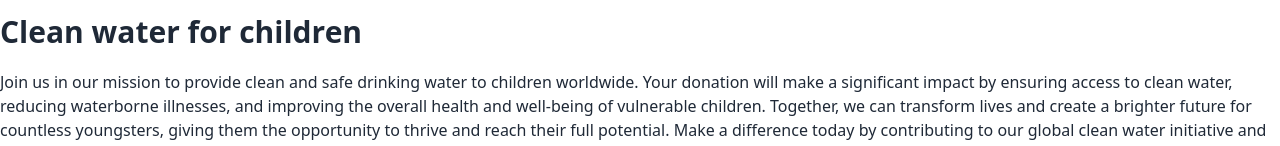
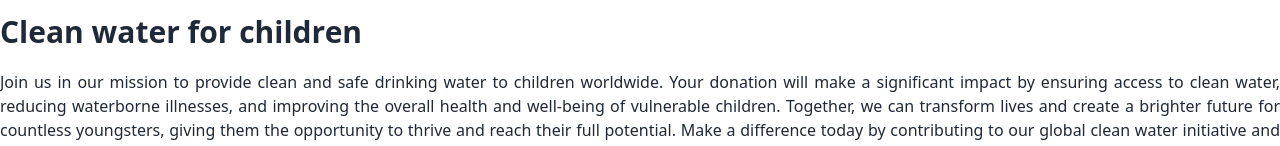
Before and after one commit to PIYAS137/Basic_Donation_Campaign, a React (Vite) app: page /view/1 in a window 1280 px wide. Shown: the part 862-1008 px from the top of the page. Built offline with nearby package versions, Linux system fonts and the light colour scheme.

Commit message:
add dynamic page with data passign functionality

```diff
--- a/src/pages/ViewDetails.jsx
+++ b/src/pages/ViewDetails.jsx
@@ -17,7 +17,7 @@
             </div>
         </div>
         <h1  className="text-3xl font-bold mb-5">{oneItem.title}</h1>
-        <p>{oneItem.description}</p>
+        <p className=" text-justify">{oneItem.description}</p>
     </div>
   )
 }
```
